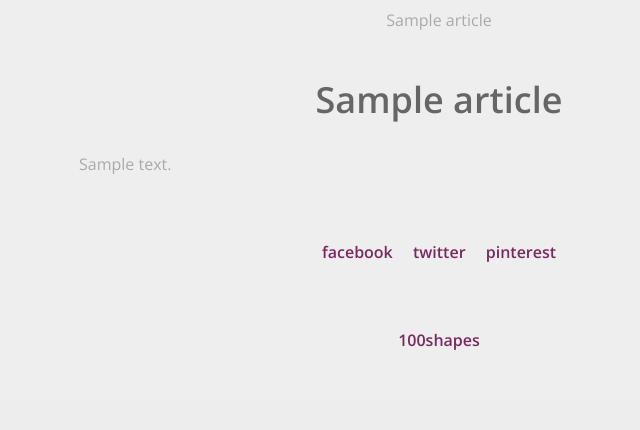
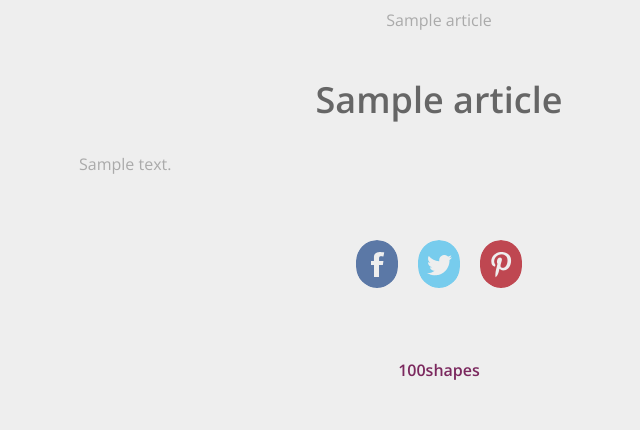
Before and after one commit to 100Shapes/100shapes.github.com, a Python web app: template ohs-pelican-theme/templates/article.html in a window 1280 px wide. Shown: the part 559-989 px from the top of the page, without its empty margins (201-841 px from the left). Before the commit the page ends 909 px from the top, so only its background shows below. Run offline with Jinja, Linux system fonts and the light colour scheme; the template is opened without the code that fills it: most values are stand-ins (such as "Sample title", 1, 10 or a date in 2020); grey boxes marked "Sample" are stand-in pictures; style sheets or scripts are compiled from the project's sources; some web fonts are replaced.

Commit message:
Added social icons

```diff
--- a/ohs-pelican-theme/static/less/article.less
+++ b/ohs-pelican-theme/static/less/article.less
@@ -44,8 +44,32 @@
 			display: inline-block;
 			margin:0 @ws-unit;
 		}
-	}
-	.share-tools h2 {
-		.visuallyhidden();
+		h2 {
+			.visuallyhidden();
+		}
+		a {
+			.rounded(@ws-unit*8);
+			background-image: url('../img/social_sprite.png');
+			background-repeat: no-repeat;
+			display: block;
+			height: 48px;
+			width: 42px;
+		}
+		span {
+			display: none;
+		}
+
+		.share-fb {
+			background-position: -3px 0px;
+			background-color: #5b78a6;
+		}
+		.share-tw {
+			background-position: -54px 0px;
+			background-color: #77cced;
+		}
+		.share-pt {
+			background-position: -104px 0px;
+			background-color: #bf4751;
+		}
 	}
 }
--- a/ohs-pelican-theme/templates/share_tools.html
+++ b/ohs-pelican-theme/templates/share_tools.html
@@ -2,13 +2,13 @@
 	<h2>Share this Article</h2>
 	<ol>
 		<li>
-			<a href="http://www.facebook.com/share.php?u={{ Site_URL }}/{{ article.url }}" onclick="return fb_like()" target="_blank" title="Share on Facebook" class="share-fb">facebook</a>
+			<a href="http://www.facebook.com/share.php?u={{ Site_URL }}/{{ article.url }}" onclick="return fb_like()" target="_blank" title="Share on Facebook" class="share-fb"><span>Facebook</span></a>
 		</li>
 		<li>
-			<a href="http://twitter.com/share" target="_blank" title="Share on Twitter" class="share-tw">twitter</a>
+			<a href="http://twitter.com/share" target="_blank" title="Share on Twitter" class="share-tw"><span>Twitter</span></a>
 		</li>
 		<li>
-			<a href="javascript:void((function()%7Bvar%20e=document.createElement(&apos;script&apos;);e.setAttribute(&apos;type&apos;,&apos;text/javascript&apos;);e.setAttribute(&apos;charset&apos;,&apos;UTF-8&apos;);e.setAttribute(&apos;src&apos;,&apos;http://assets.pinterest.com/js/pinmarklet.js?r=&apos;+Math.random()*99999999);document.body.appendChild(e)%7D)());" title="Share on Pinterest" target="_blank" class="share-pt">pinterest</a>
+			<a href="javascript:void((function()%7Bvar%20e=document.createElement(&apos;script&apos;);e.setAttribute(&apos;type&apos;,&apos;text/javascript&apos;);e.setAttribute(&apos;charset&apos;,&apos;UTF-8&apos;);e.setAttribute(&apos;src&apos;,&apos;http://assets.pinterest.com/js/pinmarklet.js?r=&apos;+Math.random()*99999999);document.body.appendChild(e)%7D)());" title="Share on Pinterest" target="_blank" class="share-pt"><span>Pinterest</span></a>
 		</li>
 	</ol>
 </div>
```
Also changed, not shown: ohs-pelican-theme/static/img/social_sprite.png (added).
